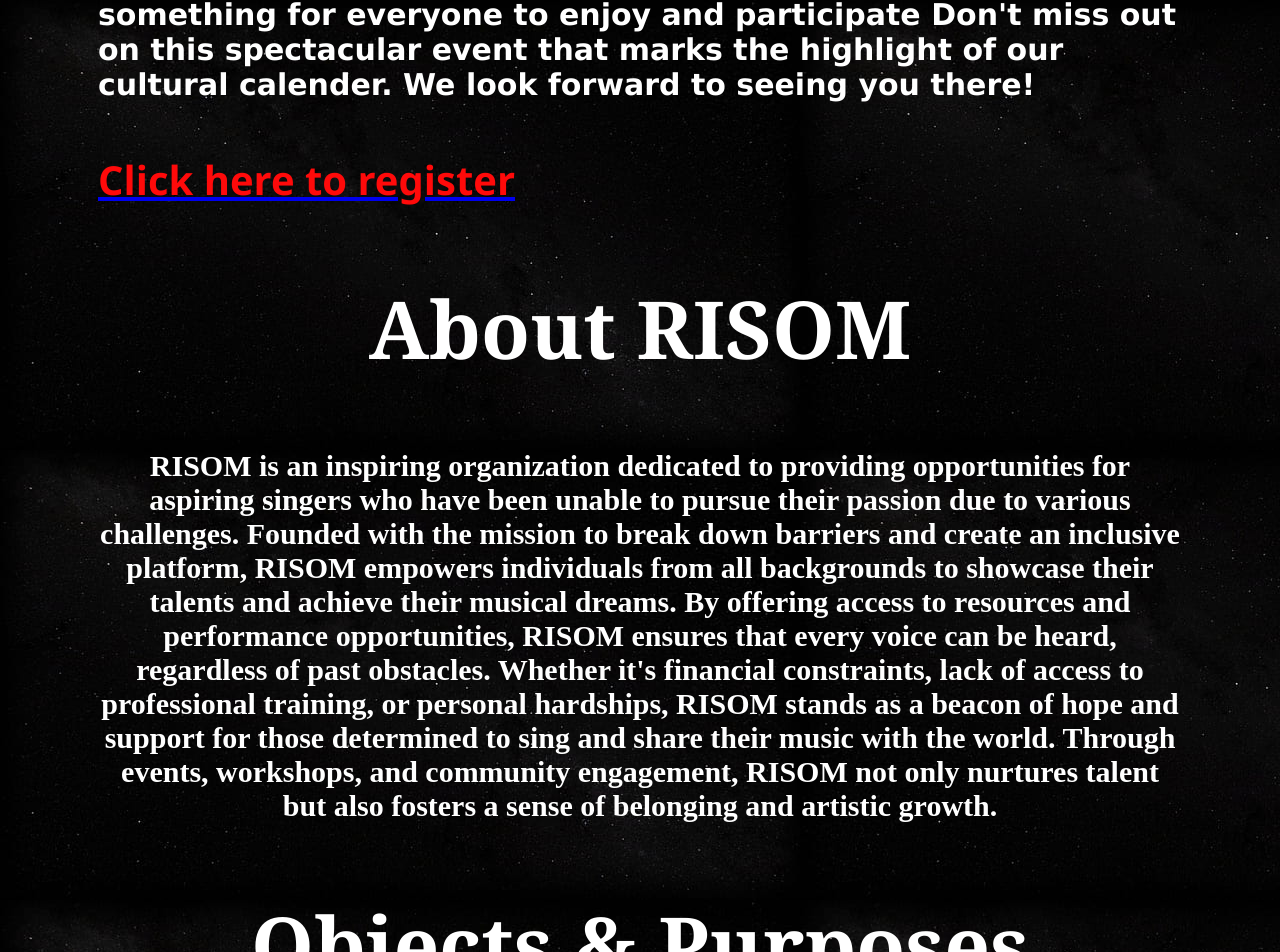
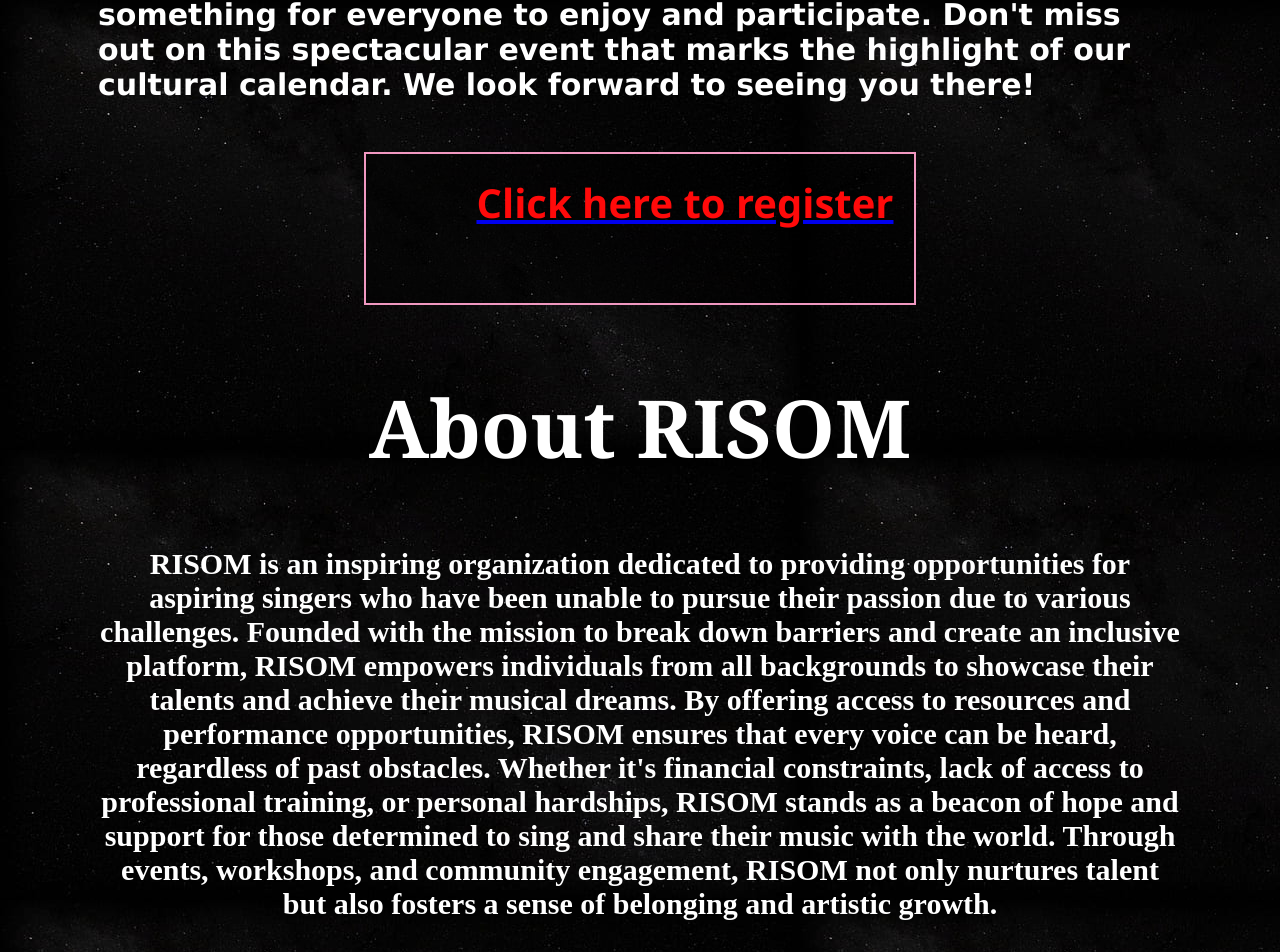
Before and after one commit to SoyamM/Risom, a plain HTML site: page index.html in a window 1280 px wide. Shown: the part 1350-2302 px from the top of the page. Drawn offline with Linux system fonts and the light colour scheme.

Commit message:
Update index.html

```diff
--- a/index.html
+++ b/index.html
@@ -39,7 +39,7 @@
             color: rgb(255, 255, 255);
             text-align: center;
             font-size: 70px;
-            font-family:Georgia, 'Times New Roman', Times, serif;
+            font-family: Georgia, 'Times New Roman', Times, serif;
         }
         .Upcoming {
             font-size: 50px;
@@ -60,7 +60,7 @@
             font-size: 40px;
             color: rgb(255, 10, 10);
             text-align: justify;
-            font-family:'Segoe UI', Tahoma, Geneva, Verdana, sans-serif;
+            font-family: 'Segoe UI', Tahoma, Geneva, Verdana, sans-serif;
             margin-top: 1px;
             margin-left: 90px;
         }
@@ -68,15 +68,21 @@
             font-size: 80px;
             color: rgb(255, 255, 255);
             text-align: center;
-            font-family:Georgia, 'Times New Roman', Times, serif;
+            font-family: Georgia, 'Times New Roman', Times, serif;
         }
         .about1 {
             font-size: 30px;
             color: rgb(255, 255, 255);
             text-align: center;
-            font-family:'Times New Roman', Times, serif;
+            font-family: 'Times New Roman', Times, serif;
             margin-left: 90px;
             margin-right: 90px;
+        }
+        .about2 {
+            font-size: 30px;
+            color: rgb(255, 255, 255);
+            text-align: center;
+            font-family: 'Times New Roman', Times, serif;
         }
         @media screen and (max-width: 600px) {
             .start {
@@ -125,11 +131,16 @@
             height: 400px;
             object-fit: cover;
         }
-        .about2 {
-            font-size: 30px;
-            color: rgb(255, 255, 255);
-            text-align: center;
-            font-family:'Times New Roman', Times, serif;
+        #box {
+            display: flex;
+            justify-content: center;
+            align-items: center;
+            color: aliceblue;
+            border: 2px solid rgb(241, 152, 193);
+            padding: 20px;
+            margin: 20px auto;
+            width: fit-content;
+            background-color: rgba(0, 0, 0, 0.5); /* optional, for better visibility */
         }
     </style>
 </head>
@@ -141,9 +152,11 @@
     <h3>Our Upcoming event...</h3>
     <h4 class="Upcoming">Annual Event (2024)</h4>
     <h5 class="event">
-        Join us at Risom for an unforgettable event of music and celebration at our annual musical extravaganza! on Saturday, August 31st! Set against the backdrop of a beautiful summer evening, this event promises to showcase an incredible lineup of talented artists and musicians from various genres. Whether you're a fan of classical symphonies, jazz, rock, or pop, there's something for everyone to enjoy and participate Don't miss out on this spectacular event that marks the highlight of our cultural calender. We look forward to seeing you there!
+        Join us at Risom for an unforgettable event of music and celebration at our annual musical extravaganza! on Saturday, August 31st! Set against the backdrop of a beautiful summer evening, this event promises to showcase an incredible lineup of talented artists and musicians from various genres. Whether you're a fan of classical symphonies, jazz, rock, or pop, there's something for everyone to enjoy and participate. Don't miss out on this spectacular event that marks the highlight of our cultural calendar. We look forward to seeing you there!
     </h5>
-    <a href="https://forms.gle/EANuAfEpQ24iRcKF6"><h4 class="link">Click here to register</h4></a>
+    <div id="box">
+        <a href="https://forms.gle/EANuAfEpQ24iRcKF6"><h4 class="link">Click here to register</h4></a>
+    </div>
     <h2 class="about">About RISOM</h2>
     <h4 class="about1">
         RISOM is an inspiring organization dedicated to providing opportunities for aspiring singers who have been unable to pursue their passion due to various challenges. Founded with the mission to break down barriers and create an inclusive platform, RISOM empowers individuals from all backgrounds to showcase their talents and achieve their musical dreams. By offering access to resources and performance opportunities, RISOM ensures that every voice can be heard, regardless of past obstacles. Whether it's financial constraints, lack of access to professional training, or personal hardships, RISOM stands as a beacon of hope and support for those determined to sing and share their music with the world. Through events, workshops, and community engagement, RISOM not only nurtures talent but also fosters a sense of belonging and artistic growth.
```
